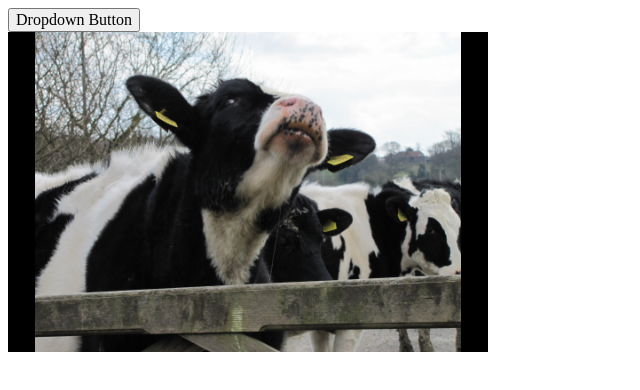
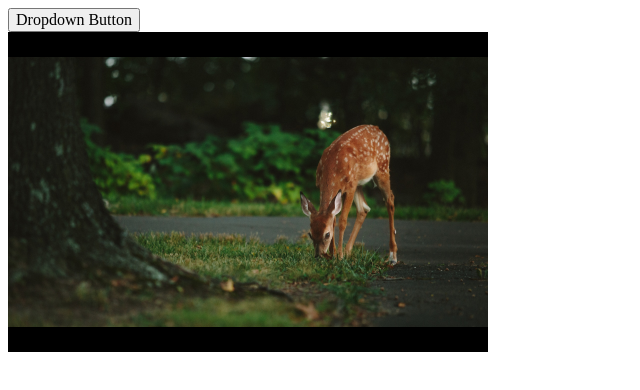
Before and after one commit to spicy-natto/odin-dropdown-and-image-carousel, a website built with webpack: page src/template.html in a window 1280 px wide. Shown: the whole page, without its empty margins (0-640 px from the left). Built offline with nearby package versions, Linux system fonts and the light colour scheme.

Commit message:
Update Carousel - only display one image at a time
Move image imports / alt text mapping to index.js.
Create image-wrapper div for Carousel to place images into.

```diff
--- a/src/css/styles.css
+++ b/src/css/styles.css
@@ -115,9 +115,15 @@ textarea:not([rows]) {
   display: flex;
 }
 
+#image-wrapper {
+  flex: 1;
+  display: flex;
+  justify-content: center;
+}
+
 .carousel .display-image {
+  object-fit: contain;
   flex: 1;
-  object-fit: contain;
 }
 
 .carousel .nav-circles {
--- a/src/index.js
+++ b/src/index.js
@@ -1,6 +1,20 @@
 import "./css/styles.css";
-import carousel from "./modules/carousel.js";
+import Carousel from "./modules/Carousel.js";
 import addClickEventToAllDropdowns from "./modules/dropdown.js";
+import deer from "./images/deer.jpg";
+import funnyCow from "./images/funny-cow-picture.jpg";
+import lake from "./images/lake.jpg";
+import path from "./images/path.jpg";
+
+const imagesWithAltText = [
+  { image: deer, altText: "Deer" },
+  { image: funnyCow, altText: "Funny Cow" },
+  { image: lake, altText: "lake" },
+  { image: path, altText: "path" },
+];
+
 
 addClickEventToAllDropdowns();
-carousel.createImgElementArray();
+
+const carousel = new Carousel(imagesWithAltText);
+carousel.init();
--- a/src/modules/Carousel.js
+++ b/src/modules/Carousel.js
@@ -1,44 +1,51 @@
-import deer from "../images/deer.jpg";
-import funnyCow from "../images/funny-cow-picture.jpg";
-import lake from "../images/lake.jpg";
-import path from "../images/path.jpg";
-
-const imagesWithAltText = [
-  { image: deer, altText: "Deer" },
-  { image: funnyCow, altText: "Funny Cow" },
-  { image: lake, altText: "lake" },
-  { image: path, altText: "path" },
-];
-
 class Carousel {
-  carouselDiv = document.getElementById("carousel");
-  navCirclesDiv = document.getElementById("nav-circles");
-  currIndex = 0;
-  imageDomArray;
-  navCircleDomArray;
-  numberOfImages;
+  #imageWrapperDiv = document.getElementById("image-wrapper");
+  #navCirclesDiv = document.getElementById("nav-circles");
+  #backButton = document.getElementById("back-button");
+  #nextButton = document.getElementById("next-button");
+  #currIndex = 0;
+  #imageDomArray;
+  #navCircleDomArray;
+  #numberOfImages;
 
   constructor(imageAltMapping) {
     this.imageAltMapping = imageAltMapping;
-    this.numberOfImages = imageAltMapping.length;
+    this.#numberOfImages = imageAltMapping.length;
   }
 
-  createImgElementArray() {
-    this.imageDomArray = this.imageAltMapping.map((imageAlt) =>
-      this.#createImgElement(imageAlt)
-    );
-    console.log(this.imageDomArray);
+  init() {
+    this.#createImgElementArray();
+    this.#createNavElementArray();
+    this.#setCurrentImage();
+    this.#addChildrenToParent(this.#navCirclesDiv, this.#navCircleDomArray);
   }
 
-  createNavElementArray() {
-    this.navCircleDomArray = this.imageAltMapping.map((imageAlt, index) =>
+  #addChildrenToParent(parent, elementsArray) {
+    elementsArray.forEach((element) => parent.appendChild(element));
+  };
+
+  #setCurrentImage() {
+    this.#imageWrapperDiv.innerHTML = "";
+    this.#imageWrapperDiv.appendChild(this.#imageDomArray[this.#currIndex]);
+  }
+
+  #createImgElementArray() {
+    this.#imageDomArray = this.imageAltMapping.map((imageAlt, index) =>
+      this.#createImgElement(imageAlt, index)
+    );
+    console.log(this.#imageDomArray);
+  }
+
+  #createNavElementArray() {
+    this.#navCircleDomArray = this.imageAltMapping.map((imageAlt, index) =>
       this.#createNavCircleElement({ id: imageAlt.altText, value: index })
     );
-    console.log(this.navCircleDomArray);
+    console.log(this.#navCircleDomArray);
   }
 
-  #createImgElement({ image, altText }) {
+  #createImgElement({ image, altText}, zIndex) {
     const img = document.createElement("img");
+    img.classList.add("display-image");
     img.setAttribute("src", image);
     img.setAttribute("alt", altText);
     return img;
@@ -54,4 +61,4 @@ class Carousel {
   }
 }
 
-export default new Carousel(imagesWithAltText);
+export default Carousel;
--- a/src/template.html
+++ b/src/template.html
@@ -23,25 +23,16 @@
     </div>
 
     <div class="carousel" id="carousel">
-      <img
-        class="display-image"
-        src="images/funny-cow-picture.jpg"
-        alt="Funny cow"
-      />
-      <div class="nav-circles" id="nav-circles">
-        <input type="radio" id="img1" name="image-select" value="0" />
-        <input type="radio" id="img2" name="image-select" value="1" />
-        <input type="radio" id="img3" name="image-select" value="2" />
-        <input type="radio" id="img4" name="image-select" value="3" />
-      </div>
-      <button type="button" class="back-button">
+      <div class="nav-circles" id="nav-circles"></div>
+      <div class="images" id="image-wrapper"></div>
+      <button type="button" class="back-button" id="back-button">
         <img
           class="back-arrow arrow"
           src="images/arrow_forward.svg"
           alt="Back arrow"
         />
       </button>
-      <button type="button" class="next-button">
+      <button type="button" class="next-button" id="next-button">
         <img
           class="next-arrow arrow"
           src="images/arrow_forward.svg"
```
